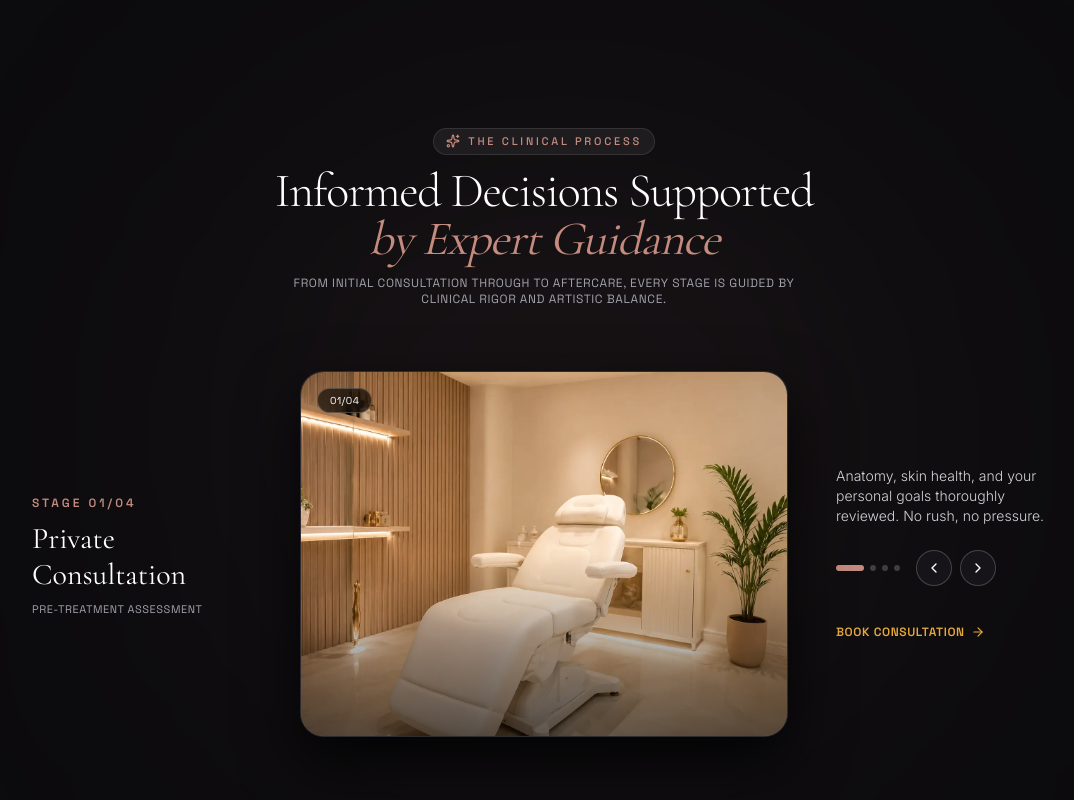
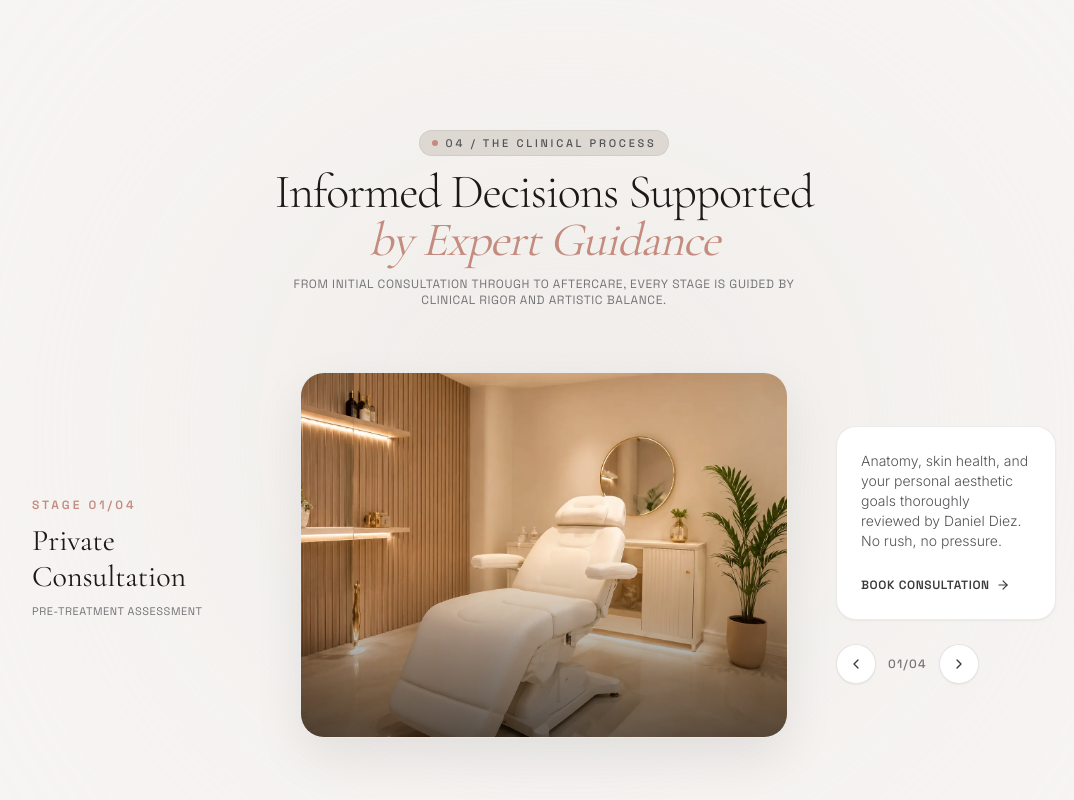
Before and after one commit to Ahmadprofessional/diez-aesthetics, a Next.js app: page / in a window 1280 px wide. Shown: the part 3700-4500 px from the top of the page, without its empty margins (96-1170 px from the left). Built offline with nearby package versions, Linux system fonts and the light colour scheme.

Commit message:
Add clinical journey timeline

```diff
--- a/src/components/home/ClinicalJourney.tsx
+++ b/src/components/home/ClinicalJourney.tsx
@@ -3,34 +3,34 @@
 import React, { useState } from 'react';
 import Image from 'next/image';
 import { motion, AnimatePresence } from 'framer-motion';
-import { ChevronLeft, ChevronRight, Sparkles, ArrowRight } from 'lucide-react';
+import { ChevronLeft, ChevronRight, ArrowRight } from 'lucide-react';
 
 const steps = [
   {
     step: '01/04',
     title: 'Private Consultation',
-    desc: 'Anatomy, skin health, and your personal goals thoroughly reviewed. No rush, no pressure.',
+    desc: 'Anatomy, skin health, and your personal aesthetic goals thoroughly reviewed by Daniel Diez. No rush, no pressure.',
     image: '/assets/images/why choose diez image.webp',
     tag: 'Pre-Treatment Assessment',
   },
   {
     step: '02/04',
     title: 'Bespoke Aesthetic Plan',
-    desc: 'A tailored plan designed to harmonize your natural features rather than overpower them.',
+    desc: 'A tailored plan designed to harmonize your natural features rather than overpower them with artificial volume.',
     image: '/assets/images/anti-wrinkle.png',
     tag: 'Individualized Blueprint',
   },
   {
     step: '03/04',
     title: 'Precision Procedure',
-    desc: 'Performed in a pristine, medical-grade setting using premium CE-marked products.',
+    desc: 'Performed in a pristine, medical-grade King’s Cross setting using premium CE-marked products and conservative technique.',
     image: '/assets/images/skin-booster.png',
     tag: 'Clinical Treatment',
   },
   {
     step: '04/04',
     title: 'Dedicated Aftercare',
-    desc: 'Comprehensive post-procedure guidance and direct clinician check-ins to ensure optimal healing.',
+    desc: 'Comprehensive post-procedure guidance and direct clinician check-ins to ensure optimal cellular healing and longevity.',
     image: '/assets/images/dermal-fillers.png',
     tag: 'Ongoing Support',
   },
@@ -45,28 +45,34 @@ export function ClinicalJourney({ bookingUrl }: ClinicalJourneyProps) {
   const current = steps[activeStep];
 
   return (
-    <section className="py-24 sm:py-32 bg-[#0c0b0e] text-white border-t border-b border-white/[0.08] relative overflow-hidden">
+    <section className="py-24 sm:py-32 bg-[#f7f5f3] text-[#1c1917] border-t border-b border-[#e5dfd8] relative overflow-hidden transition-colors duration-500">
       {/* Background ambient light */}
       <div className="absolute inset-0 pointer-events-none">
-        <div className="absolute top-1/2 right-1/4 -translate-y-1/2 w-[600px] h-[500px] bg-[#c48b7e]/10 rounded-full blur-[170px]" />
+        <div className="absolute top-1/2 right-1/4 -translate-y-1/2 w-[600px] h-[500px] bg-[#e8e4e0]/70 rounded-full blur-[170px]" />
       </div>
 
       <div className="max-w-7xl mx-auto px-4 sm:px-6 lg:px-8 relative z-10">
         {/* Editorial Heading */}
-        <div className="text-center max-w-3xl mx-auto space-y-3 mb-16">
-          <div className="inline-flex items-center gap-2 px-3 py-1 rounded-full text-[10px] sm:text-[11px] font-space font-medium tracking-[0.25em] uppercase bg-white/[0.06] text-[#c48b7e] border border-white/10">
-            <Sparkles className="w-3.5 h-3.5 text-[#c48b7e]" />
-            <span>THE CLINICAL PROCESS</span>
+        <motion.div
+          initial={{ opacity: 0, y: 24 }}
+          whileInView={{ opacity: 1, y: 0 }}
+          viewport={{ once: true, margin: "-60px" }}
+          transition={{ duration: 0.6, ease: [0.16, 1, 0.3, 1] }}
+          className="text-center max-w-3xl mx-auto space-y-3 mb-16"
+        >
+          <div className="inline-flex items-center gap-2 px-3 py-1 rounded-full text-[10px] sm:text-[11px] font-space font-medium tracking-[0.25em] uppercase bg-[#ded8d2] text-[#545358] border border-black/[0.06]">
+            <span className="w-1.5 h-1.5 rounded-full bg-[#c48b7e]" />
+            <span>04 / THE CLINICAL PROCESS</span>
           </div>
 
-          <h2 className="font-serif text-3xl sm:text-5xl font-light text-white tracking-tight leading-[1.12]">
+          <h2 className="font-serif text-3xl sm:text-5xl font-light text-[#1c1917] tracking-tight leading-[1.12]">
             Informed Decisions Supported <br className="hidden sm:inline" />
             <span className="italic text-[#c48b7e] font-normal">by Expert Guidance</span>
           </h2>
-          <p className="font-space text-xs text-zinc-400 font-light max-w-lg mx-auto uppercase tracking-wider">
+          <p className="font-space text-xs text-[#747476] font-light max-w-lg mx-auto uppercase tracking-wider">
             From initial consultation through to aftercare, every stage is guided by clinical rigor and artistic balance.
           </p>
-        </div>
+        </motion.div>
 
         {/* 3-Column Editorial Stage */}
         <div className="grid grid-cols-1 lg:grid-cols-12 gap-8 lg:gap-12 items-center max-w-5xl mx-auto">
@@ -82,112 +88,82 @@ export function ClinicalJourney({ bookingUrl }: ClinicalJourneyProps) {
                 animate={{ opacity: 1, y: 0 }}
                 exit={{ opacity: 0, y: -10 }}
                 transition={{ duration: 0.3 }}
-                className="font-serif text-2xl sm:text-3xl font-normal text-white"
+                className="font-serif text-2xl sm:text-3xl font-normal text-[#1c1917]"
               >
                 {current.title}
               </motion.h3>
             </AnimatePresence>
-            <p className="text-[11px] uppercase tracking-wider text-zinc-400 font-space">
+            <p className="text-[11px] uppercase tracking-wider text-[#747476] font-space">
               {current.tag}
             </p>
           </div>
 
           {/* Center Column: Framed Stage Image */}
           <div className="lg:col-span-6 order-1 lg:order-2">
-            <div className="relative aspect-[4/3] rounded-3xl overflow-hidden bg-[#161418] shadow-[0_25px_60px_rgba(0,0,0,0.8)] border border-white/10 group">
+            <div className="relative aspect-[4/3] rounded-3xl overflow-hidden bg-white shadow-[0_20px_50px_rgba(0,0,0,0.08)] border border-black/[0.08] group">
               <AnimatePresence mode="wait">
                 <motion.div
                   key={current.image}
-                  initial={{ opacity: 0, scale: 1.05 }}
+                  initial={{ opacity: 0, scale: 0.98 }}
                   animate={{ opacity: 1, scale: 1 }}
-                  exit={{ opacity: 0, scale: 0.95 }}
-                  transition={{ duration: 0.5 }}
-                  className="relative w-full h-full"
+                  exit={{ opacity: 0, scale: 1.02 }}
+                  transition={{ duration: 0.4 }}
+                  className="absolute inset-0"
                 >
                   <Image
                     src={current.image}
                     alt={current.title}
                     fill
-                    sizes="(max-width: 1024px) 100vw, 550px"
+                    sizes="(max-width: 768px) 100vw, 550px"
                     className="object-cover"
                     priority
                   />
                   <div className="absolute inset-0 bg-gradient-to-t from-black/60 via-transparent to-transparent pointer-events-none" />
                 </motion.div>
               </AnimatePresence>
-              <div className="absolute top-4 left-4 px-3 py-1 rounded-full text-[10px] font-space tracking-wider uppercase bg-black/60 backdrop-blur-md text-white border border-white/20">
-                {current.step}
-              </div>
             </div>
           </div>
 
-          {/* Right Column: Stage Description & Controls */}
-          <div className="lg:col-span-3 text-center lg:text-left space-y-6 order-3">
-            <AnimatePresence mode="wait">
-              <motion.p
-                key={current.desc}
-                initial={{ opacity: 0, y: 10 }}
-                animate={{ opacity: 1, y: 0 }}
-                exit={{ opacity: 0, y: -10 }}
-                transition={{ duration: 0.3 }}
-                className="text-xs sm:text-sm text-zinc-300 font-light leading-relaxed"
-              >
+          {/* Right Column: Narrative Card & Navigators */}
+          <div className="lg:col-span-3 space-y-6 text-center lg:text-left order-3">
+            <div className="p-6 rounded-2xl bg-white border border-black/[0.08] shadow-sm space-y-3">
+              <p className="text-xs sm:text-sm text-[#545358] font-light leading-relaxed">
                 {current.desc}
-              </motion.p>
-            </AnimatePresence>
-
-            {/* Stepper Controls */}
-            <div className="flex items-center justify-center lg:justify-start gap-4">
-              <div className="flex items-center gap-1.5">
-                {steps.map((_, idx) => (
-                  <button
-                    key={idx}
-                    type="button"
-                    onClick={() => setActiveStep(idx)}
-                    className={`h-1.5 rounded-full transition-all duration-300 ${
-                      activeStep === idx
-                        ? 'w-7 bg-[#c48b7e]'
-                        : 'w-1.5 bg-white/20 hover:bg-white/40'
-                    }`}
-                    aria-label={`Go to step ${idx + 1}`}
-                  />
-                ))}
-              </div>
-
-              <div className="flex items-center gap-2">
-                <button
-                  type="button"
-                  onClick={() =>
-                    setActiveStep((prev) => (prev > 0 ? prev - 1 : steps.length - 1))
-                  }
-                  className="w-9 h-9 rounded-full border border-white/20 bg-[#161418] hover:border-[#c48b7e] hover:bg-[#c48b7e]/10 text-white flex items-center justify-center transition-all active:scale-95"
-                  aria-label="Previous step"
+              </p>
+              <div className="pt-2">
+                <a
+                  href={bookingUrl}
+                  target="_blank"
+                  rel="noopener noreferrer"
+                  className="inline-flex items-center gap-1.5 text-xs text-[#3b3b3d] hover:text-[#c48b7e] font-space uppercase tracking-wider font-semibold transition-colors"
                 >
-                  <ChevronLeft className="w-4 h-4" />
-                </button>
-                <button
-                  type="button"
-                  onClick={() =>
-                    setActiveStep((prev) => (prev < steps.length - 1 ? prev + 1 : 0))
-                  }
-                  className="w-9 h-9 rounded-full border border-white/20 bg-[#161418] hover:border-[#c48b7e] hover:bg-[#c48b7e]/10 text-white flex items-center justify-center transition-all active:scale-95"
-                  aria-label="Next step"
-                >
-                  <ChevronRight className="w-4 h-4" />
-                </button>
+                  <span>Book Consultation</span>
+                  <ArrowRight className="w-3.5 h-3.5" />
+                </a>
               </div>
             </div>
 
-            <div className="pt-2">
-              <a
-                href={bookingUrl}
-                target="_blank"
-                rel="noopener noreferrer"
-                className="inline-flex items-center gap-1.5 text-xs text-[#E5A93C] hover:text-white uppercase font-space tracking-wider font-semibold transition-colors"
+            {/* Step Controls */}
+            <div className="flex items-center justify-center lg:justify-start gap-3">
+              <button
+                type="button"
+                onClick={() => setActiveStep((prev) => (prev > 0 ? prev - 1 : steps.length - 1))}
+                className="w-10 h-10 rounded-full border border-black/[0.1] bg-white text-[#3b3b3d] hover:bg-[#3b3b3d] hover:text-[#efebe8] flex items-center justify-center transition-colors shadow-sm"
+                aria-label="Previous clinical step"
               >
-                <span>Book Consultation</span>
-                <ArrowRight className="w-3.5 h-3.5" />
-              </a>
+                <ChevronLeft className="w-4 h-4" />
+              </button>
+              <span className="font-space text-xs text-[#747476] font-medium tracking-widest">
+                {current.step}
+              </span>
+              <button
+                type="button"
+                onClick={() => setActiveStep((prev) => (prev < steps.length - 1 ? prev + 1 : 0))}
+                className="w-10 h-10 rounded-full border border-black/[0.1] bg-white text-[#3b3b3d] hover:bg-[#3b3b3d] hover:text-[#efebe8] flex items-center justify-center transition-colors shadow-sm"
+                aria-label="Next clinical step"
+              >
+                <ChevronRight className="w-4 h-4" />
+              </button>
             </div>
           </div>
         </div>
```
